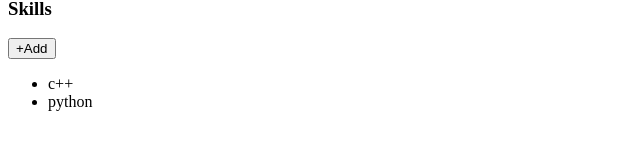
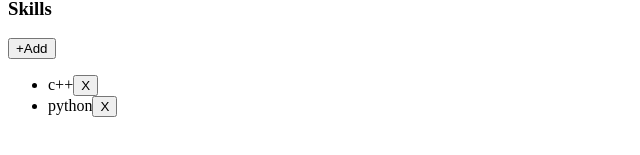
Before and after one commit to Montenegrojds/cvapp, a React (Create React App) app: page / in a window 1280 px wide. Shown: the part 642-797 px from the top of the page, without its empty margins (0-640 px from the left). Built offline with nearby package versions, Linux system fonts and the light colour scheme.

Commit message:
X button to delete skills

```diff
--- a/src/components/skills.js
+++ b/src/components/skills.js
@@ -1,4 +1,5 @@
 import React from 'react';
+import uniqid from "uniqid";
 
 class Skills extends React.Component {
     constructor(props){
@@ -6,8 +7,8 @@ class Skills extends React.Component {
         this.state = {
             addskill: '',
             skillList: [
-                {skill: 'c++'},
-                {skill: 'python'},
+                {skill: 'c++', id: uniqid()},
+                {skill: 'python', id: uniqid()},
             ],
             displayFormStatus: false,
             skillupdate:{
@@ -35,7 +36,8 @@ class Skills extends React.Component {
         e.preventDefault();
         this.setState({
             skillupdate: {
-                skill: this.state.addskill
+                skill: this.state.addskill,
+                id: uniqid(),
             },
             displayFormStatus: false
 
@@ -85,10 +87,22 @@ class Skills extends React.Component {
         }
     }
 
+    deleteSkill(id) {
+        const skillListToupdate = [...this.state.skillList];
+        const updatedList = skillListToupdate.filter(info => info.id !== id);
+        this.setState({
+            skillList: updatedList
+        })
+    }
+
     displaySkillList(){
         return this.state.skillList.map(info => {
             return (
-                <li>{info.skill}</li>
+                <li>{info.skill}
+                    <button onClick={()=> this.deleteSkill(info.id)}>
+                        X
+                    </button>
+                </li>
             )
         })
     }
```
